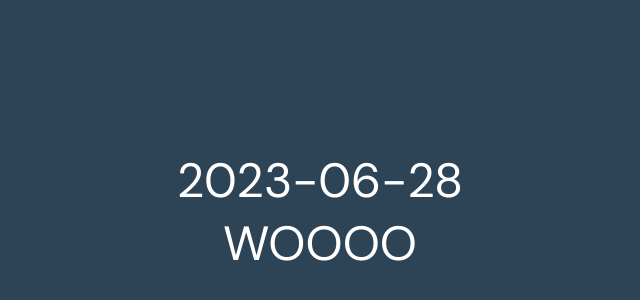
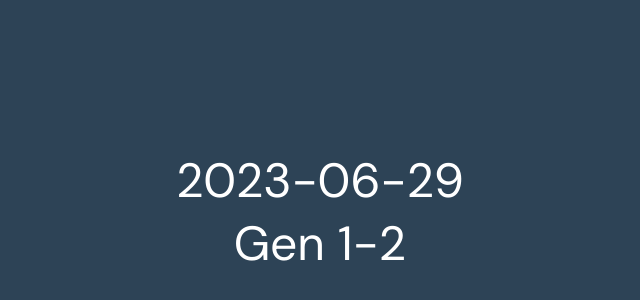
Before and after one commit to brinkhill/bible-plam, a Next.js app: page / in a window 1280 px wide. Shown: the part 188-488 px from the top of the page, without its empty margins (320-960 px from the left). Built offline with nearby package versions, Linux system fonts and the light colour scheme.

Commit message:
try to fix

```diff
--- a/src/app/page.tsx
+++ b/src/app/page.tsx
@@ -20,7 +20,7 @@ function findPassageByDate(jsonString: string): { Date: string; Passage: string
  const today: Date = new Date();
 
  // Subtract one day from the current date
- today.setDate(today.getDate() - 1);
+ //  today.setDate(today.getDate() - 1);
 
  // Get the formatted date as YYYY-MM-DD
  const formattedDate: string = today.toISOString().split("T")[0];
```
